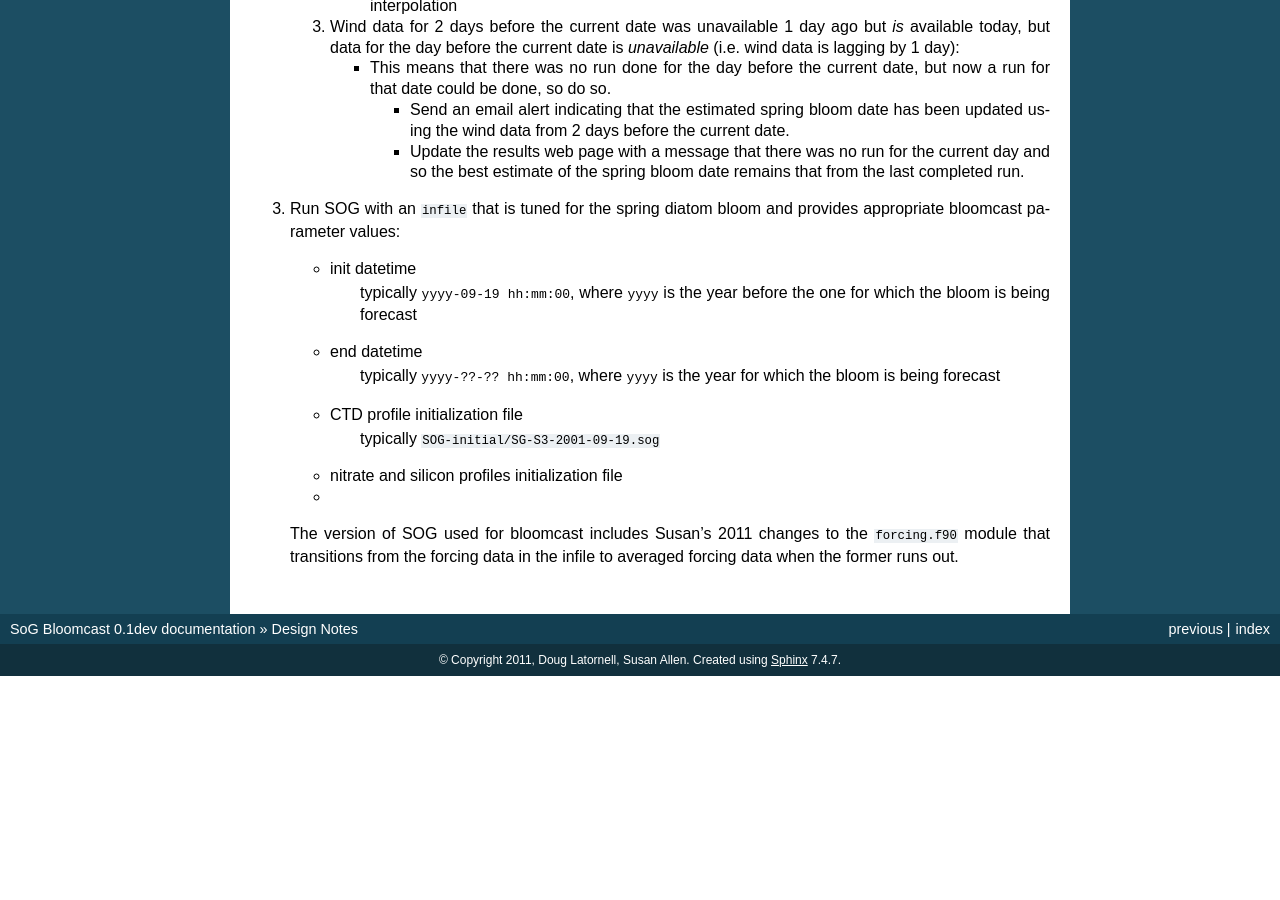
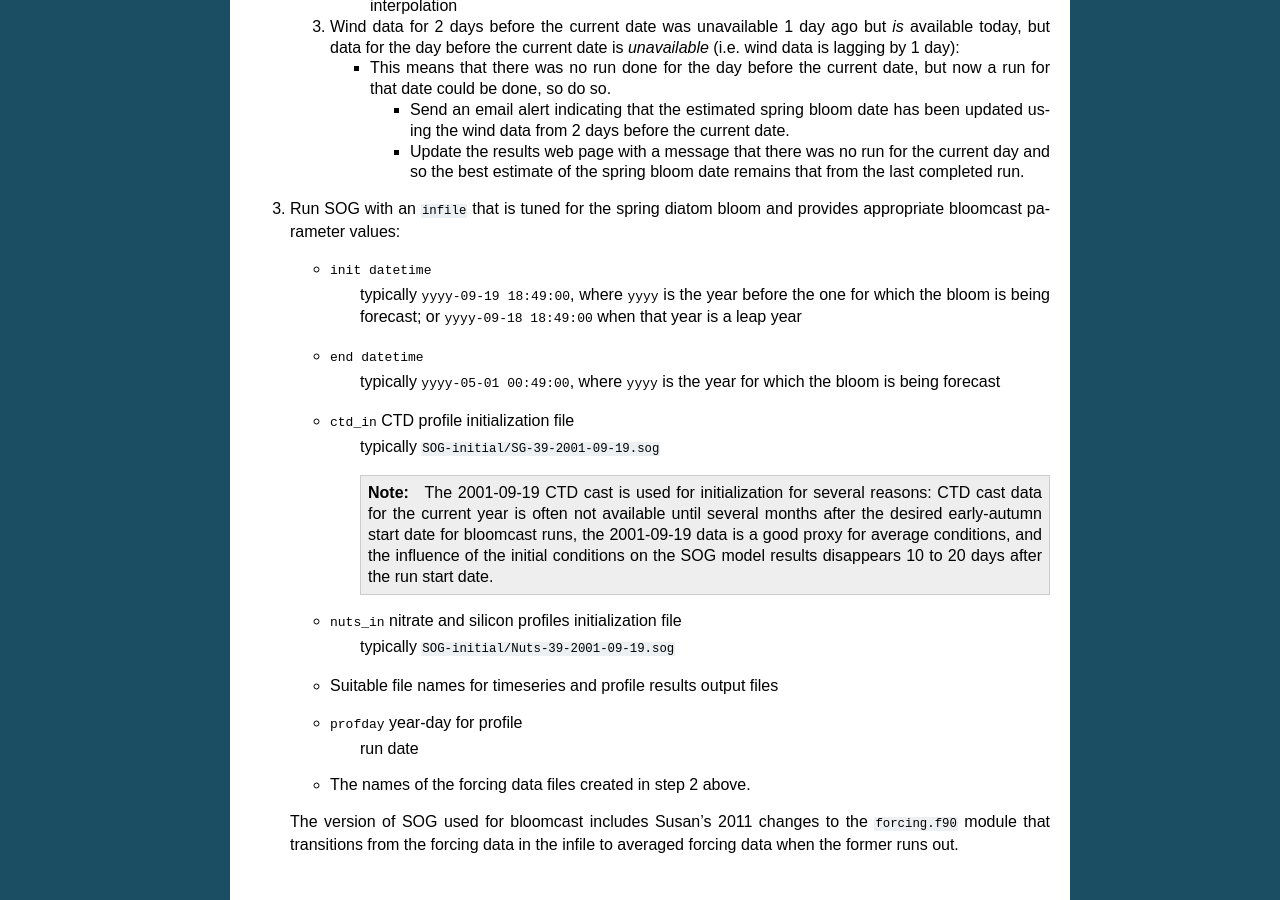
Before and after one commit to SalishSeaCast/SOG-Bloomcast-Ensemble, a Sphinx documentation site: the page built from docs/DesignNotes.rst, in a window 1280 px wide and 900 px high, scrolled down 867 px. Built offline with Sphinx 7.4.7, drawn with Linux system fonts in a browser that asks for light colours; before the commit the page ends 1543 px from its top, so only the background shows below that.

Commit message:
Finish description of SOG bloomcast run.

```diff
--- a/docs/DesignNotes.rst
+++ b/docs/DesignNotes.rst
@@ -84,21 +84,38 @@ A SoG Bloomcast run on a given day is composed of the following steps:
 #. Run SOG with an :file:`infile` that is tuned for the spring diatom
    bloom and provides appropriate bloomcast parameter values:
 
-   * init datetime
-       typically :kbd:`yyyy-09-19 hh:mm:00`, where :kbd:`yyyy` is the
-       year before the one for which the bloom is being forecast
+   * :kbd:`init datetime`
+       typically :kbd:`yyyy-09-19 18:49:00`, where :kbd:`yyyy` is the
+       year before the one for which the bloom is being forecast; or
+       :kbd:`yyyy-09-18 18:49:00` when that year is a leap year
 
-   * end datetime
-       typically :kbd:`yyyy-??-?? hh:mm:00`, where :kbd:`yyyy` is the
+   * :kbd:`end datetime`
+       typically :kbd:`yyyy-05-01 00:49:00`, where :kbd:`yyyy` is the
        year for which the bloom is being forecast
 
-   * CTD profile initialization file
-       typically :file:`SOG-initial/SG-S3-2001-09-19.sog`
+   * :kbd:`ctd_in` CTD profile initialization file
+       typically :file:`SOG-initial/SG-39-2001-09-19.sog`
 
-   * nitrate and silicon profiles initialization file
+       .. note::
 
-   *
+          The 2001-09-19 CTD cast is used for initialization for
+          several reasons: CTD cast data for the current year is often
+          not available until several months after the desired
+          early-autumn start date for bloomcast runs, the 2001-09-19
+          data is a good proxy for average conditions, and the
+          influence of the initial conditions on the SOG model results
+          disappears 10 to 20 days after the run start date.
 
+   * :kbd:`nuts_in` nitrate and silicon profiles initialization file
+       typically :file:`SOG-initial/Nuts-39-2001-09-19.sog`
+
+   * Suitable file names for timeseries and profile results output
+     files
+
+   * :kbd:`profday` year-day for profile
+       run date
+
+   * The names of the forcing data files created in step 2 above.
 
    The version of SOG used for bloomcast includes Susan's 2011 changes
    to the :file:`forcing.f90` module that transitions from the forcing
```
